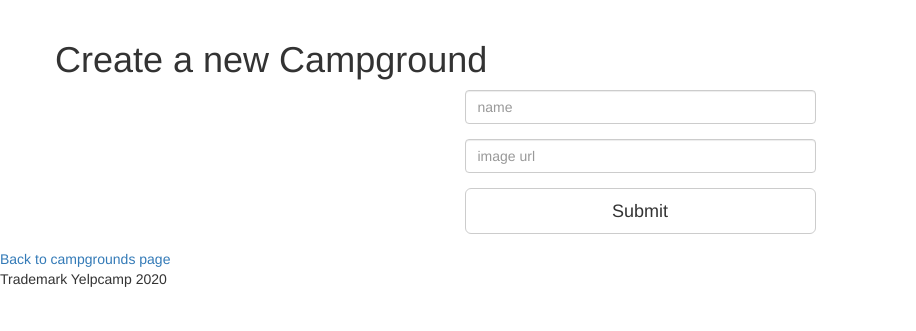
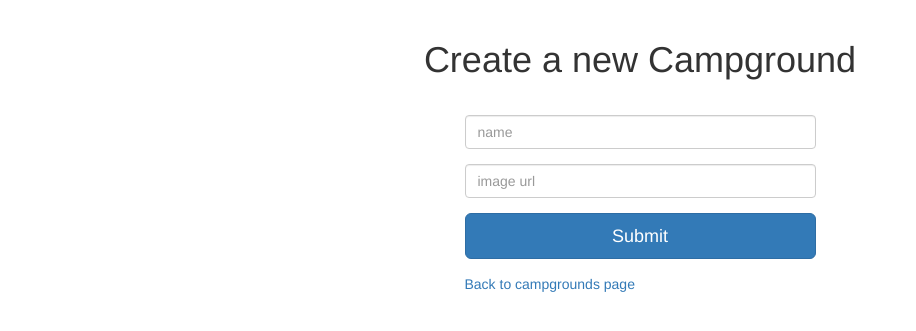
Before and after one commit to joshuaduke/colt_Steele_YelpCamp, a Node server app: page /campgrounds/new in a window 1280 px wide. Shown: the part 52-383 px from the top of the page, without its empty margins (0-916 px from the left). Run offline with Node 20, Linux system fonts and the light colour scheme.

Commit message:
Styling updates with bootstrap

```diff
--- a/views/new.ejs
+++ b/views/new.ejs
@@ -3,24 +3,24 @@
 
 <div class="container">
   <div class="row">
-    <h1>Create a new Campground</h1>
-    <div style="width:30%; margin:0 auto;">
+    <h1 style="text-align: center;">Create a new Campground</h1>
+    <div style="width:30%; margin:35px auto;">
       <form action="/campgrounds" method="POST">
         <div class="form-group">
           <input class="form-control " type="text" placeholder="name" name="name">
         </div>
+
         <div class="form-group">
           <input class="form-control" type="text" placeholder="image url" name="image">
         </div>
+
         <div class="form-group">
-          <button class="btn btn-lg btn-default btn-block">Submit</button>
+          <button class="btn btn-lg btn-default btn-block btn-primary">Submit</button>
         </div>
       </form>
+      <a href="/campgrounds">Back to campgrounds page</a>
     </div>
   </div>
 </div>
 
-
-<a href="/campgrounds">Back to campgrounds page</a>
-
 <%- include ("partials/footer") %>
--- a/views/partials/footer.ejs
+++ b/views/partials/footer.ejs
@@ -1,5 +1,5 @@
 
 
-  <p>Trademark Yelpcamp 2020</p>
+
   </body>
 </html>
```
